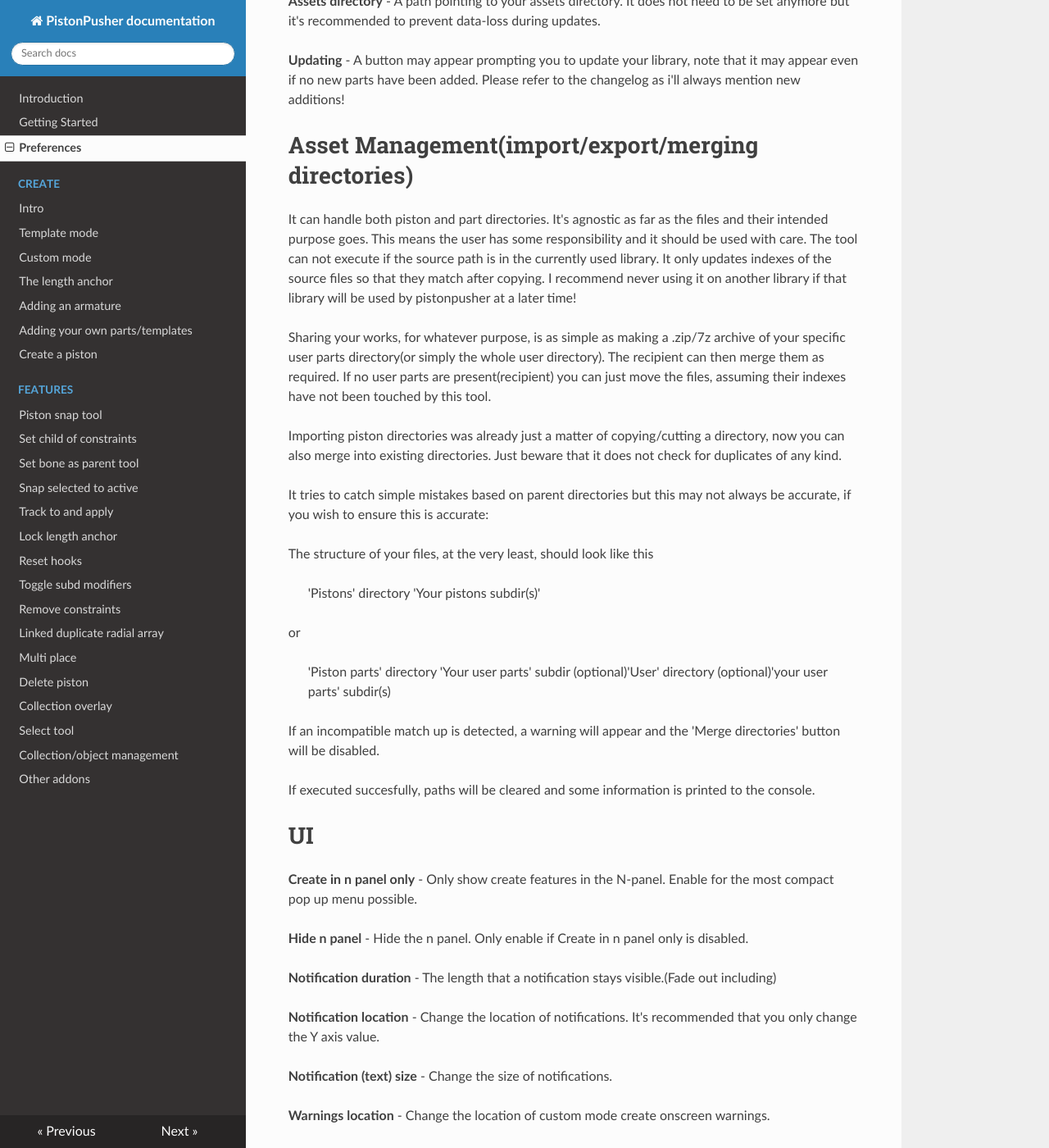
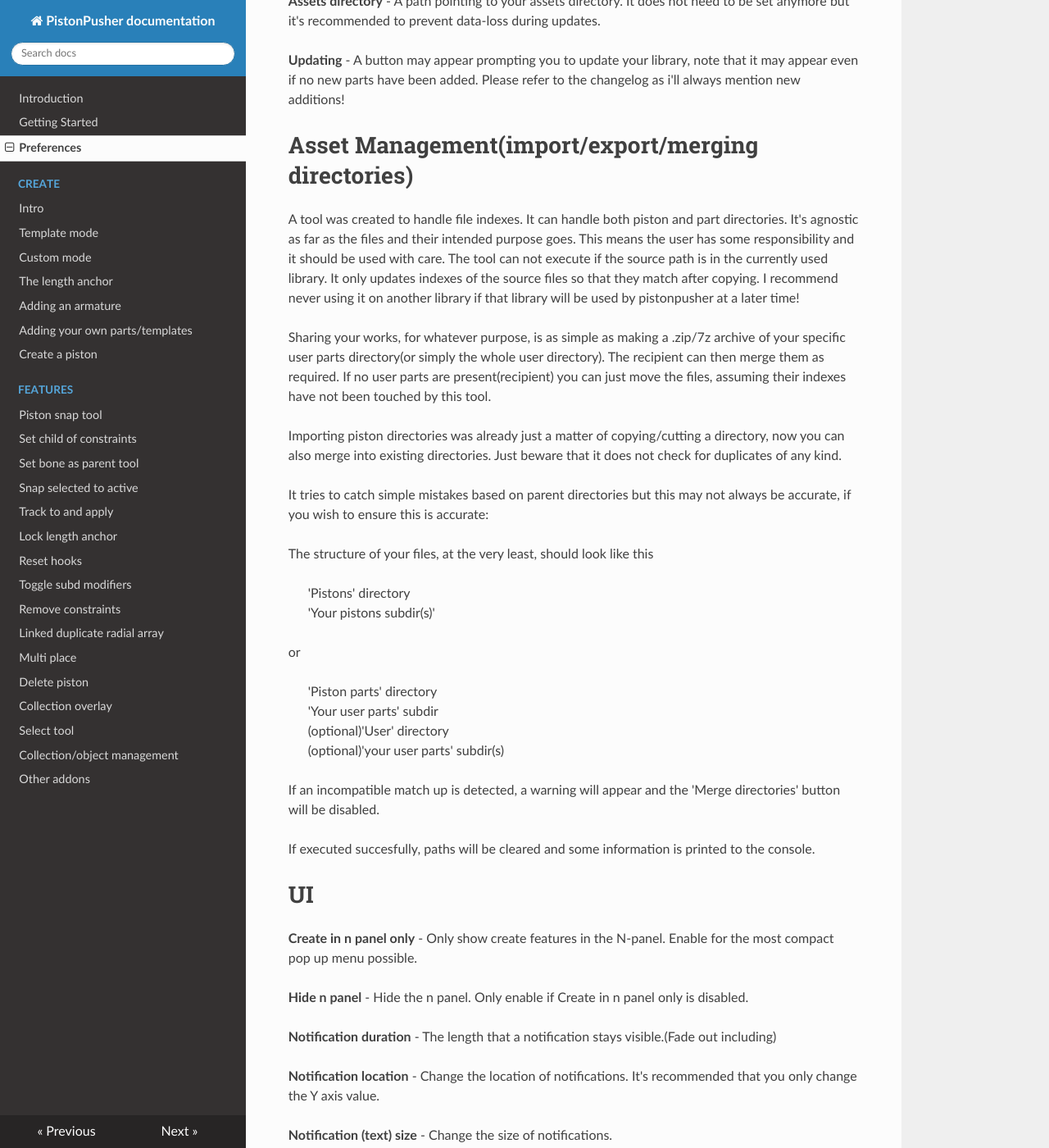
Before and after one commit to ZenderB3D/pp_docs, an MkDocs documentation site: the page built from docs/preferences.md, in a window 1280 px wide and 1400 px high, scrolled down 1081 px. Shown: the whole window at 82% size. Built offline with MkDocs 1.6.1, drawn with Linux system fonts in a browser that asks for light colours; nearby versions of some CDN libraries.

Commit message:
Update preferences.md

```diff
--- a/docs/preferences.md
+++ b/docs/preferences.md
@@ -11,7 +11,7 @@
 
 
 #Asset Management(import/export/merging directories)
-It can handle both piston and part directories. It's agnostic as far as the files and their intended purpose goes. This means the user has some responsibility and it should be used with care. The tool can not execute if the source path is in the currently used library. It only updates indexes of the source files so that they match after copying. I recommend never using it on another library if that library will be used by pistonpusher at a later time!
+A tool was created to handle file indexes. It can handle both piston and part directories. It's agnostic as far as the files and their intended purpose goes. This means the user has some responsibility and it should be used with care. The tool can not execute if the source path is in the currently used library. It only updates indexes of the source files so that they match after copying. I recommend never using it on another library if that library will be used by pistonpusher at a later time!
 
 Sharing your works, for whatever purpose, is as simple as making a .zip/7z archive of your specific user parts directory(or simply the whole user directory). The recipient can then merge them as required. If no user parts are present(recipient) you can just move the files, assuming their indexes have not been touched by this tool.
 
```
